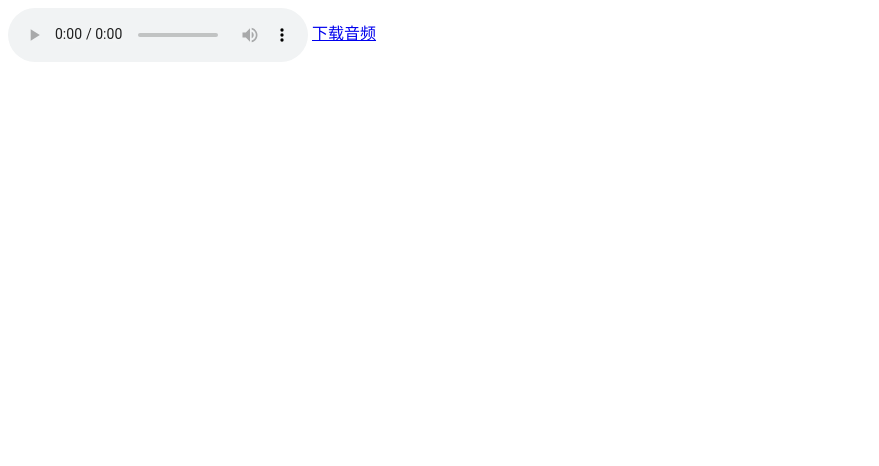
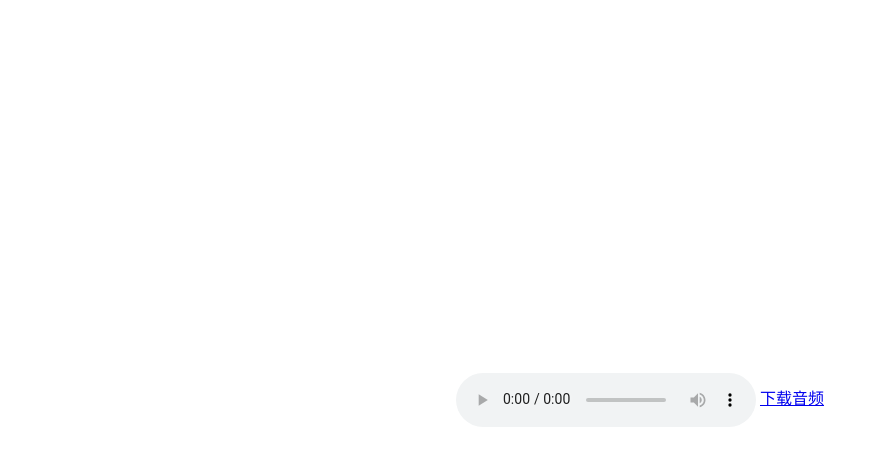
Before and after one commit to GoldenEagle1527/Show, a website built with webpack: page index.html in a window 1280 px wide. Shown: the whole page, without its empty margins (0-879 px from the left). Built offline with nearby package versions, Linux system fonts and the light colour scheme.

Commit message:
Update index.html

```diff
--- a/index.html
+++ b/index.html
@@ -22,15 +22,34 @@
   <meta name="theme-color" content="#fafafa">
 </head>
 
+  <style>
+    body {
+        display: flex;
+        justify-content: center;
+        align-items: center;
+        height: 100vh; /* 设置高度为视口高度，使内容垂直居中 */
+        margin: 0;
+    }
+
+    .content {
+        text-align: center;
+    }
+</style>
+</head>
 <body>
-
-  <!-- Add your site or application content here -->
-  <audio controls>
+    <div class="content">
+        <audio controls>
   <source src="BGM.wav" type="audio/wav">
   Your browser does not support the audio element.
 </audio>
   <a href="BGM.wav" download="BGM.wav">下载音频</a>
   <script src="js/app.js"></script>
+    </div>
+</body>
+<body>
+
+  <!-- Add your site or application content here -->
+
 
 </body>
 
```
